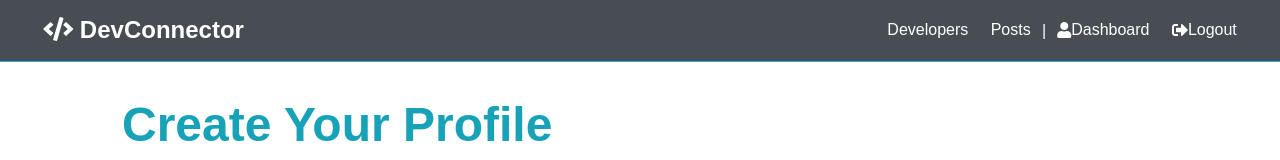
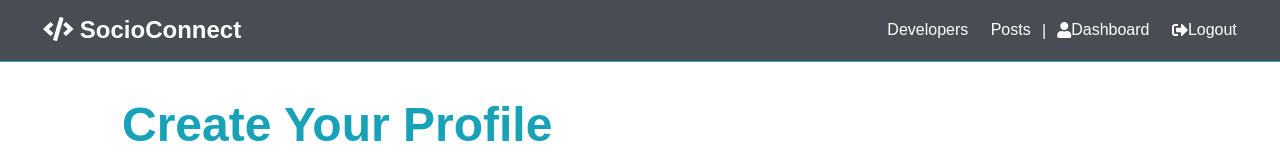
Before and after one commit to aayushmehta02/SocioConnect, a React (Vite) app in the folder client/: page /profile in a window 1280 px wide. Shown: the top 160 px of the page. Built offline with nearby package versions, Linux system fonts and the light colour scheme; no server answers.

Commit message:
socioconnect

```diff
--- a/client/src/components/layout/Navbar.jsx
+++ b/client/src/components/layout/Navbar.jsx
@@ -6,7 +6,7 @@
     <div>
         <nav className="navbar bg-dark">
       <h1>
-        <Link to='/'><i className="fas fa-code"></i> DevConnector</Link>
+        <Link to='/'><i className="fas fa-code"></i> SocioConnect</Link>
       </h1>
       <ul>
         <li><a href="/profiles">Developers</a></li>
--- a/client/src/components/layout/NavbarNew.jsx
+++ b/client/src/components/layout/NavbarNew.jsx
@@ -6,7 +6,7 @@
     <div>
     <nav className="navbar bg-dark">
       <h1>
-        <Link to='/'><i className="fas fa-code"></i> DevConnector</Link>
+        <Link to='/'><i className="fas fa-code"></i> SocioConnect</Link>
       </h1>
       <ul>
         <li><Link to='/profiles'>Developers</Link></li>
```
